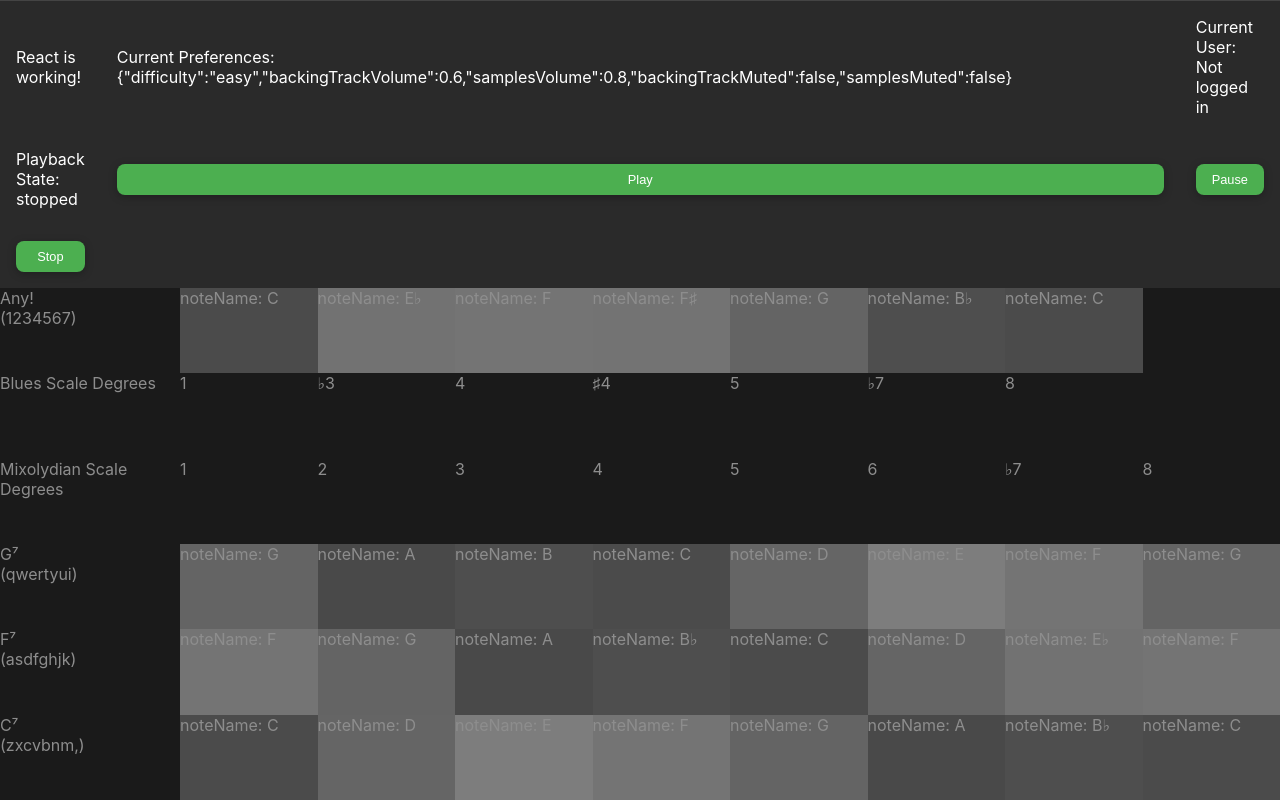
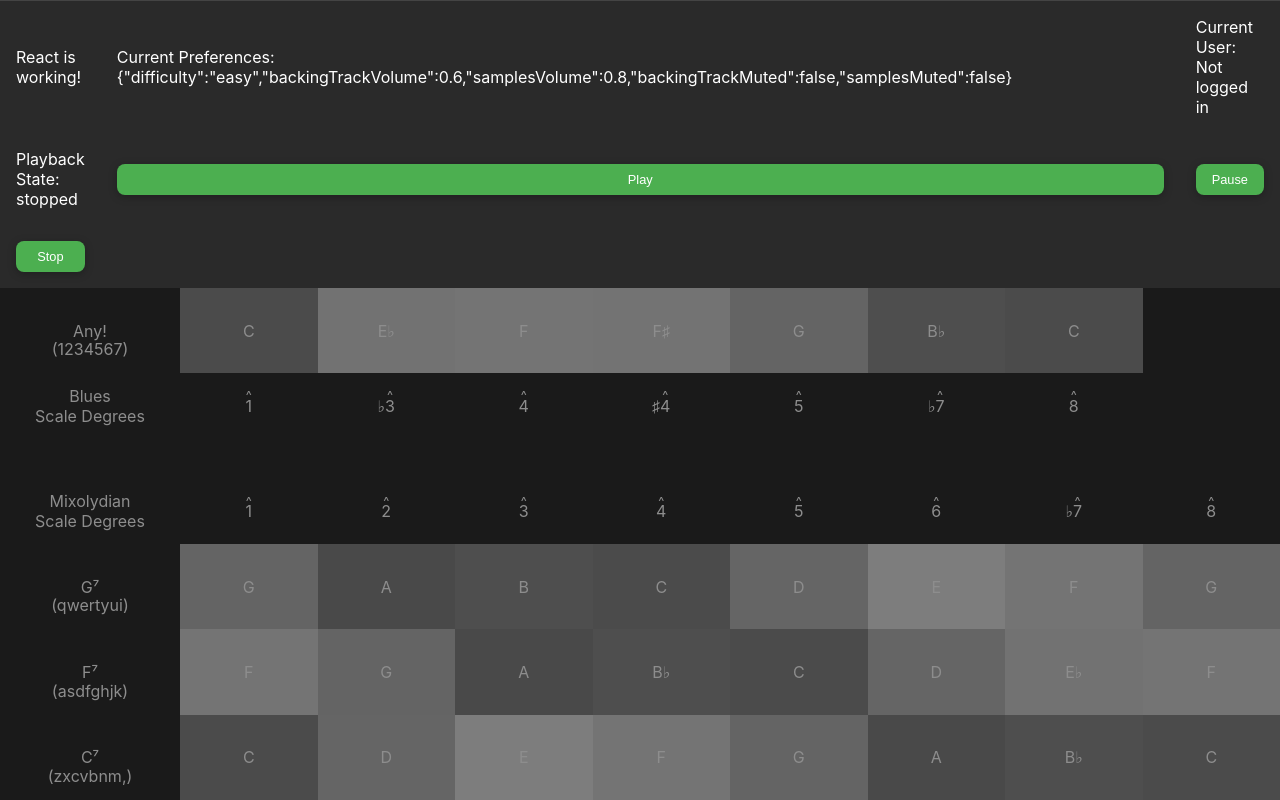
Before and after one commit to asdfang/color-improv, a React (Vite) app in the folder client/: page / in a window 1280 px wide. Built offline with nearby package versions, Linux system fonts and the light colour scheme; no server answers.

Commit message:
styles: aligned text content to mirror original layout of grid
- Pass additional scaleName props to ScaleDegreeLabelCell and ScaleLabelCell with corresponding adjustments in grid-data.js
- Add scale degree circumflex via CSS

```diff
--- a/client/src/components/grid/ChordLabelCell.jsx
+++ b/client/src/components/grid/ChordLabelCell.jsx
@@ -6,8 +6,8 @@ import PropTypes from "prop-types";
 export function ChordLabelCell({ label, keyboardHint, isHighlighted, countdown }) {
     return (
         <div className={`chord-label-cell ${isHighlighted ? 'highlighted' : ''}`}>
-            <p>{label}</p>
-            <p>{keyboardHint}</p>
+            <p className="chord-label">{label}</p>
+            <p className="keyboard-hint">{keyboardHint}</p>
             {countdown !== null && <span className="countdown">{countdown}</span>}
         </div>
     );
--- a/client/src/components/grid/Grid.jsx
+++ b/client/src/components/grid/Grid.jsx
@@ -65,10 +65,11 @@ export function Grid() {
                 );
             }
             case CELL_TYPE.SCALE_LABEL: {
-                const { label } = cell;
+                const { scaleName, label } = cell;
                 return (
                     <ScaleLabelCell
                         key={key}
+                        scaleName={scaleName}
                         label={label}
                     />
                 );
@@ -92,11 +93,12 @@ export function Grid() {
                 );
             }
             case CELL_TYPE.SCALE_DEGREE_LABEL: {
-                const { scaleDegree } = cell;
+                const { scaleDegree, scaleName } = cell;
                 return (
                     <ScaleDegreeLabelCell
                         key={key}
                         scaleDegree={scaleDegree}
+                        scaleName={scaleName}
                     />
                 );
             }
--- a/client/src/components/grid/NoteCell.jsx
+++ b/client/src/components/grid/NoteCell.jsx
@@ -12,7 +12,7 @@ export function NoteCell({ color, keyCode, midiNumber, noteName, isActive }) {
 
     return (
         <div className={`note-cell ${isActive ? 'pressed' : ''}`} style={style}>
-            noteName: {noteName}
+            {noteName}
         </div>
     );
 }
--- a/client/src/components/grid/ScaleDegreeLabelCell.jsx
+++ b/client/src/components/grid/ScaleDegreeLabelCell.jsx
@@ -1,12 +1,20 @@
 import PropTypes from "prop-types";
 
 /**
- * @param {{scaleDegree: string}} props
+ * @param {{scaleDegree: string, scaleName: string}} props
  */
-export function ScaleDegreeLabelCell({ scaleDegree }) {
-    return <div>{scaleDegree}</div>
+export function ScaleDegreeLabelCell({ scaleDegree, scaleName }) {
+    const accidental = scaleDegree.length > 1 ? scaleDegree[0] : null;
+    const degree = accidental ? scaleDegree.slice(1) : scaleDegree;
+    return (
+        <div className={`scale-degree-label-cell ${scaleName}-row`}>
+            {accidental && <span className="accidental">{accidental}</span>}
+            <span className="degree-number">{degree}</span>
+        </div>
+    );
 };
 
 ScaleDegreeLabelCell.propTypes = {
     scaleDegree: PropTypes.string.isRequired,
+    scaleName: PropTypes.string.isRequired,
 };
--- a/client/src/components/grid/ScaleLabelCell.jsx
+++ b/client/src/components/grid/ScaleLabelCell.jsx
@@ -1,12 +1,18 @@
 import PropTypes from "prop-types";
 
 /**
- * @param {{label: string}} props
+ * @param {{scaleName: string, label: string}} props
  */
-export function ScaleLabelCell({ label }) {
-    return <div className="scale-label-cell">{label}</div>;
+export function ScaleLabelCell({ scaleName, label }) {
+    return (
+        <div className={`scale-label-cell ${scaleName}-row`}>
+            <span>{scaleName.charAt(0).toUpperCase() + scaleName.slice(1)}</span>
+            <span>{label}</span>
+        </div>
+    );
 }
 
 ScaleLabelCell.propTypes = {
+    scaleName: PropTypes.string.isRequired,
     label: PropTypes.string.isRequired,
 };
--- a/client/src/styles.css
+++ b/client/src/styles.css
@@ -508,9 +508,18 @@ kbd {
 #music-grid.playback-paused  { opacity: 0.7; filter: saturate(0.7); }
 #music-grid.playback-stopped { opacity: 0.5; filter: saturate(0); }
 
+#music-grid > div {
+    display: flex;
+    justify-content: center;
+    align-items: center;
+}
+
 /* NoteCell */
 .note-cell {
     background: var(--cell-color);
+    /* display: flex;
+    justify-content: center;
+    align-items: center; */
     transition: transform 80ms ease-out, filter 80ms ease-out;
 }
 .note-cell.pressed {
@@ -521,6 +530,7 @@ kbd {
 /* ChordLabelCell */
 .chord-label-cell {
     position: relative;
+    flex-direction: column;
 }
 .chord-label-cell.highlighted {
     border: 4px solid rgba(255, 255, 255, 1);
@@ -536,10 +546,48 @@ kbd {
     background: rgba(0, 0, 0, 0.9);
     border: 1.5px solid rgba(255, 255, 255, 0.9);
     color: rgba(255, 255, 255, 1);
-    display: flex;
+    /* display: flex;
     align-items: center;
+    justify-content: center; */
+    font-size: 14px;
+}
+.chord-label {
+    position: relative;
+}
+.keyboard-hint {
+    position: absolute;
+    bottom: 14px;
+}
+
+/* ScaleLabelCell */
+.scale-label-cell {
+    flex-direction: column;
+}
+
+/* ScaleDegreeLabelCell */
+.scale-degree-label-cell {
+    position: relative;
+    /* display: flex;
     justify-content: center;
-    font-size: 14px;
+    align-items: center; */
+}
+.scale-degree-label-cell .degree-number {
+    position: relative;
+}
+.scale-degree-label-cell .degree-number::before {
+    content: '^';
+    position: absolute;
+    top: -0.6em;
+    left: 50%;
+    transform: translateX(-50%);
+    font-size: 0.8em;
+}
+
+.blues-row {
+    padding-bottom: 20px;
+}
+.mixolydian-row {
+    padding-top: 20px;
 }
 
 /* 4) Dialogs */
--- a/client/src/visual/grid-data.js
+++ b/client/src/visual/grid-data.js
@@ -25,6 +25,7 @@ import { CHORDS } from "/src/constants.js";
 /**
  * @typedef {Object} ScaleLabelCellData
  * @property {'scaleLabel'} type
+ * @property {string} scaleName - The scale this label corresponds to.
  * @property {string} label - Scale label text to display
  */
 
@@ -39,6 +40,7 @@ import { CHORDS } from "/src/constants.js";
 /**
  * @typedef {Object} ScaleDegreeLabelCellData
  * @property {'scaleDegreeLabel'} type
+ * @property {string} scaleName - The scale this this label corresponds to
  * @property {string} scaleDegree - Scale degree notation (e.g., '1', '♭3', '♯4')
  */
 
@@ -208,12 +210,14 @@ export function buildGridData() {
     // Mixolydian scale degree labels (row 2). This cell displays labelText
     grid[2][0] = {
         type: CELL_TYPE.SCALE_LABEL,
-        label: 'Mixolydian Scale Degrees',
+        scaleName: 'mixolydian',
+        label: 'Scale Degrees',
     };
     // These cells display scale degrees
     for (const [scaleDegree, col] of Object.entries(GRID_LAYOUT.mixolydian.columns)) {
         grid[2][col] = {
             type: CELL_TYPE.SCALE_DEGREE_LABEL,
+            scaleName: 'mixolydian',
             scaleDegree,
         };
     }
@@ -221,12 +225,14 @@ export function buildGridData() {
     // Blues scale degree labels (row 1). This cell displays labelText
     grid[1][0] = {
         type: CELL_TYPE.SCALE_LABEL,
-        label: 'Blues Scale Degrees',
+        scaleName: 'blues',
+        label: 'Scale Degrees',
     };
     // These cells display scale degrees
     for (const [scaleDegree, col] of Object.entries(GRID_LAYOUT.blues.columns)) {
         grid[1][col] = {
             type: CELL_TYPE.SCALE_DEGREE_LABEL,
+            scaleName: 'blues',
             scaleDegree,
         };
     }
```
